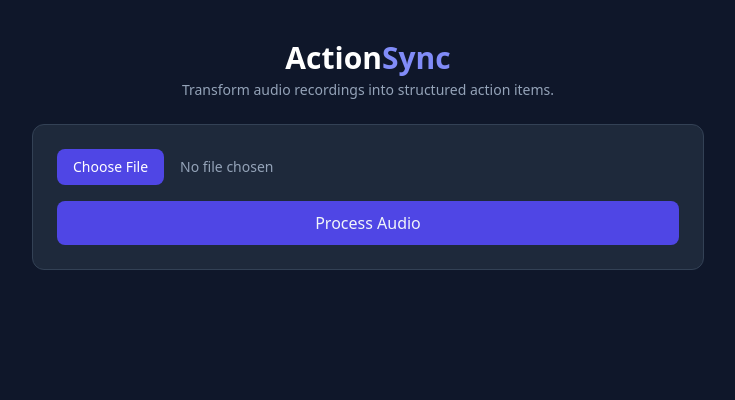
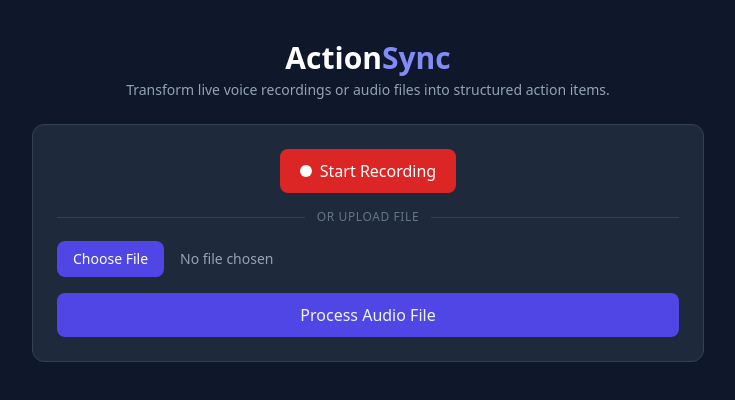
Before and after one commit to nanditha-s34/actionsync, a plain HTML site: page index.html in a window 1280 px wide. Shown: the whole page, without its empty margins (272-1007 px from the left). Drawn offline with nearby package versions, Linux system fonts and the light colour scheme.

Commit message:
feat: add in-browser audio recording via MediaRecorder API

```diff
--- a/index.html
+++ b/index.html
@@ -11,10 +11,27 @@
 
     <header class="text-center space-y-1">
       <h1 class="text-3xl font-extrabold text-white">Action<span class="text-indigo-400">Sync</span></h1>
-      <p class="text-slate-400 text-sm">Transform audio recordings into structured action items.</p>
+      <p class="text-slate-400 text-sm">Transform live voice recordings or audio files into structured action items.</p>
     </header>
 
     <div class="bg-slate-800 border border-slate-700 rounded-xl p-6 space-y-4">
+      <div class="flex items-center justify-center gap-3">
+        <button
+          id="recordBtn"
+          onclick="toggleRecording()"
+          class="flex items-center gap-2 px-5 py-2.5 bg-red-600 hover:bg-red-500 text-white rounded-lg font-medium transition cursor-pointer"
+        >
+          <span id="recordDot" class="w-3 h-3 rounded-full bg-white"></span>
+          <span id="recordText">Start Recording</span>
+        </button>
+      </div>
+
+      <div class="flex items-center my-2">
+        <div class="flex-grow border-t border-slate-700"></div>
+        <span class="px-3 text-xs text-slate-500 uppercase tracking-wider">or upload file</span>
+        <div class="flex-grow border-t border-slate-700"></div>
+      </div>
+
       <input
         type="file"
         id="audioFile"
@@ -23,11 +40,12 @@
       />
       <button
         id="submitBtn"
-        onclick="processAudio()"
+        onclick="processAudioFile()"
         class="w-full py-2.5 bg-indigo-600 hover:bg-indigo-500 rounded-lg font-medium transition"
       >
-        Process Audio
+        Process Audio File
       </button>
+
       <p id="status" class="text-xs text-slate-400 text-center hidden"></p>
     </div>
 
@@ -42,25 +60,68 @@
   </div>
 
   <script>
-    async function processAudio() {
+    let mediaRecorder;
+    let audioChunks = [];
+    let isRecording = false;
+
+    const recordBtn = document.getElementById('recordBtn');
+    const recordText = document.getElementById('recordText');
+    const recordDot = document.getElementById('recordDot');
+    const status = document.getElementById('status');
+    const results = document.getElementById('results');
+    const transcriptEl = document.getElementById('transcript');
+    const taskList = document.getElementById('taskList');
+
+    async function toggleRecording() {
+      if (!isRecording) {
+        try {
+          const stream = await navigator.mediaDevices.getUserMedia({ audio: true });
+          mediaRecorder = new MediaRecorder(stream);
+          audioChunks = [];
+
+          mediaRecorder.ondataavailable = (e) => {
+            if (e.data.size > 0) audioChunks.push(e.data);
+          };
+
+          mediaRecorder.onstop = async () => {
+            const audioBlob = new Blob(audioChunks, { type: 'audio/webm' });
+            sendAudioToBackend(audioBlob, 'recording.webm');
+            stream.getTracks().forEach(track => track.stop());
+          };
+
+          mediaRecorder.start();
+          isRecording = true;
+          recordText.textContent = 'Stop Recording';
+          recordDot.classList.add('animate-ping');
+          status.classList.remove('hidden');
+          status.textContent = 'Listening... Speak your tasks.';
+        } catch (err) {
+          alert('Microphone access denied or not available: ' + err.message);
+        }
+      } else {
+        mediaRecorder.stop();
+        isRecording = false;
+        recordText.textContent = 'Start Recording';
+        recordDot.classList.remove('animate-ping');
+        status.textContent = 'Transcribing and extracting tasks...';
+      }
+    }
+
+    async function processAudioFile() {
       const fileInput = document.getElementById('audioFile');
-      const status = document.getElementById('status');
-      const submitBtn = document.getElementById('submitBtn');
-      const results = document.getElementById('results');
-      const transcriptEl = document.getElementById('transcript');
-      const taskList = document.getElementById('taskList');
-
       if (!fileInput.files.length) {
         alert('Please select an audio file first.');
         return;
       }
+      sendAudioToBackend(fileInput.files[0], fileInput.files[0].name);
+    }
 
+    async function sendAudioToBackend(audioBlobOrFile, filename) {
       const formData = new FormData();
-      formData.append('file', fileInput.files[0]);
+      formData.append('file', audioBlobOrFile, filename);
 
-      submitBtn.disabled = true;
       status.classList.remove('hidden');
-      status.textContent = 'Transcribing and extracting tasks...';
+      status.textContent = 'Processing audio with Groq AI...';
 
       try {
         const res = await fetch('http://127.0.0.1:8000/api/process-audio', {
@@ -91,8 +152,6 @@
         status.classList.add('hidden');
       } catch (err) {
         status.textContent = 'Error: ' + err.message;
-      } finally {
-        submitBtn.disabled = false;
       }
     }
   </script>
```
